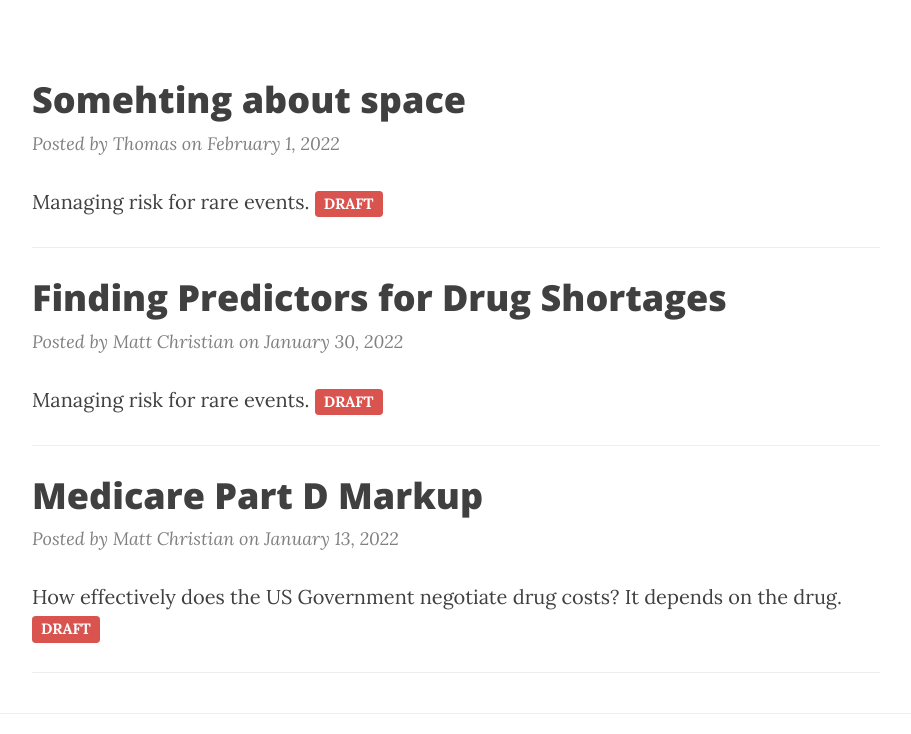
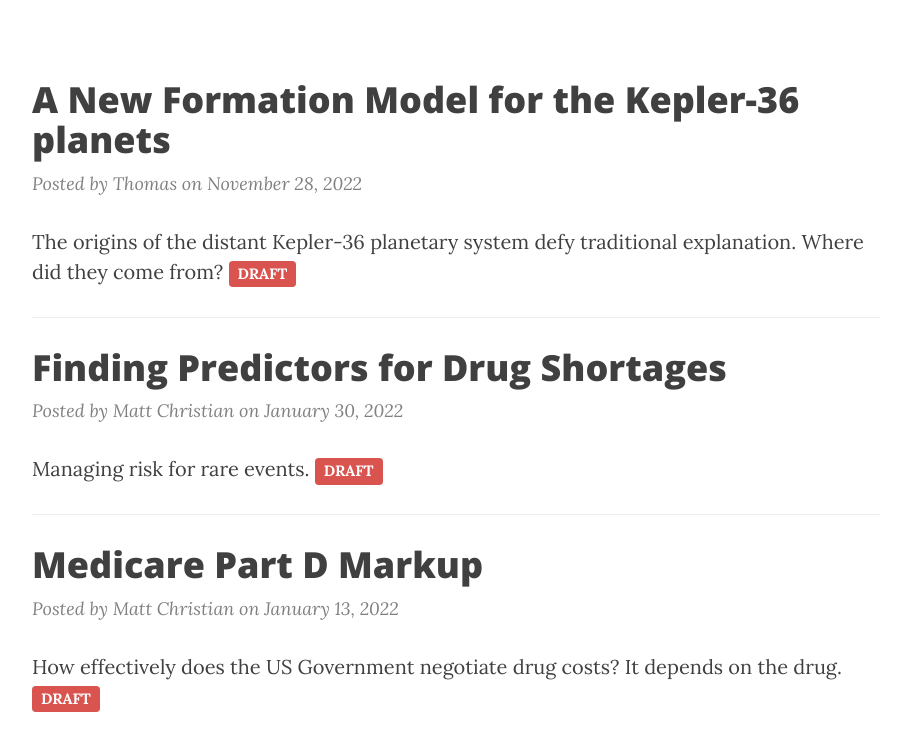
Before and after one commit to trimlinger/trimlinger.github.io, a Jekyll site: the page built from blog/index.html, in a window 1280 px wide, cut to the strip 265-999 px from the top of the page. Shown: the whole strip, without its empty margins (233-1144 px from the left). Built offline with Jekyll 4.4.1, drawn with Linux system fonts in a browser that asks for light colours; nearby versions of some CDN libraries; a script that is not in the unit is left out; the list of posts is cut into pages by our own code.

Commit message:
Update 2022-02-01-features.markdown

```diff
--- a/_posts/2022-02-01-features.markdown
+++ b/_posts/2022-02-01-features.markdown
@@ -1,15 +1,15 @@
 ---
 layout:     post
-title:      "Somehting about space"
-date:       2022-02-01 12:00:00
+title:      "A New Formation Model for the Kepler-36 planets"
+date:       2022-11-28 12:00:00
 author:     "Thomas"
-header-img: "img/cover.jpeg"
+header-img: "img/saturn.jpeg"
 ---
-Managing risk for rare events.
+The origins of the distant Kepler-36 planetary system defy traditional explanation. Where did they come from?
 <span class="label label-danger">DRAFT</span>
 
 <!--more-->
 
-## Predicting rare events
+## EXPLORING THE ORIGIN AND EVOLUTION OF THE KEPLER 36 SYSTEM
 
-asdad
+Summarize and link to paper here.
```
